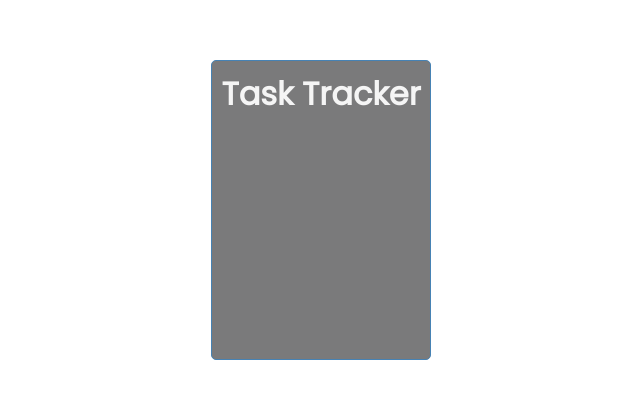
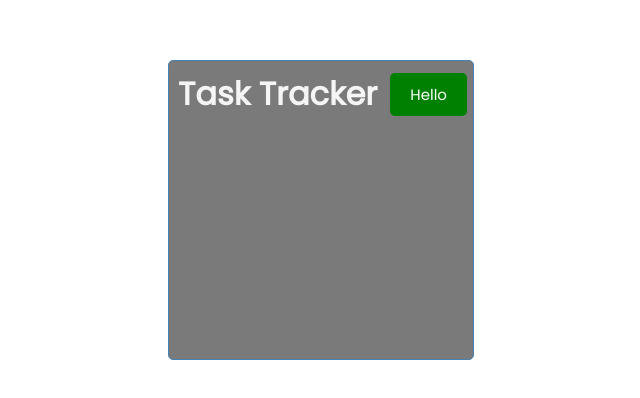
Before and after one commit to traviscult/task-tracker, a React (Create React App) app: page / in a window 1280 px wide. Shown: the part 190-588 px from the top of the page, without its empty margins (319-959 px from the left). Built offline with nearby package versions, Linux system fonts and the light colour scheme.

Commit message:
added button component and imported it to header component

```diff
--- /dev/null
+++ b/src/components/Button.js
@@ -0,0 +1,9 @@
+import React from "react";
+
+export const Button = ({ color, text }) => {
+  return (
+    <button style={{ backgroundColor: color }} className="btn">
+      {text}
+    </button>
+  );
+};
--- a/src/components/Header.js
+++ b/src/components/Header.js
@@ -1,10 +1,12 @@
 import React from "react";
 import PropTypes from "prop-types";
+import { Button } from "./Button";
 
 export const Header = ({ title }) => {
   return (
-    <header>
+    <header className="header">
       <h1>{title}</h1>
+      <Button color="green" text="Hello" />
     </header>
   );
 };
```
